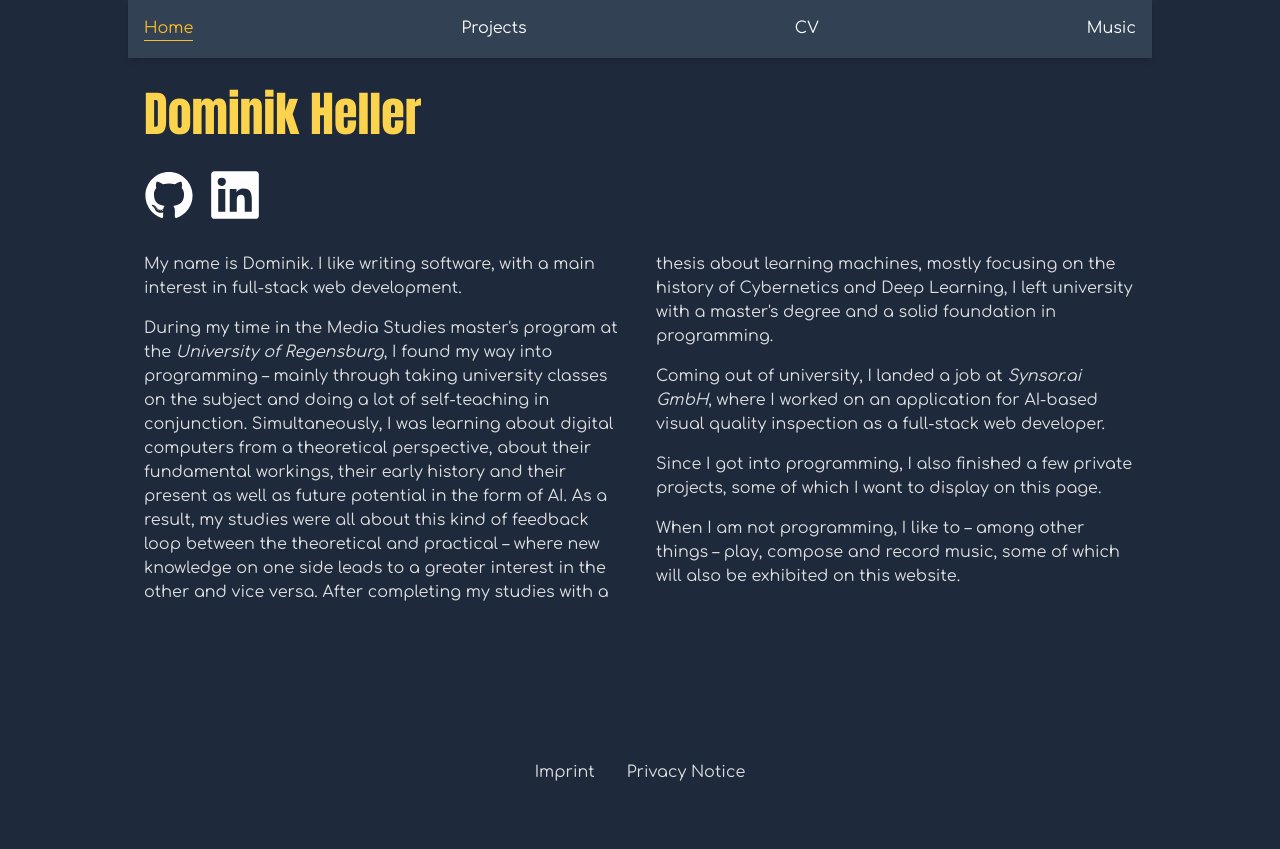
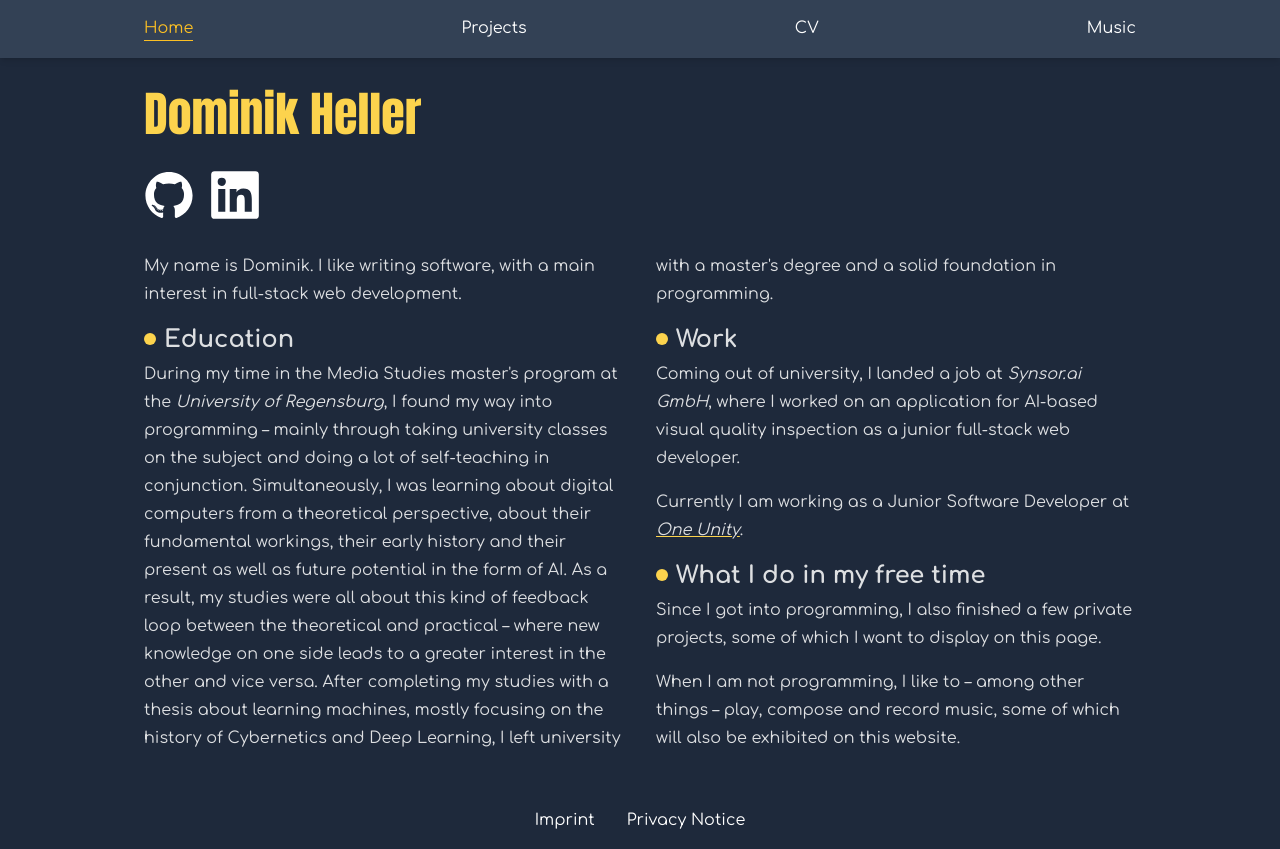
Before and after one commit to kilianmandscharo/portfolio_v2, a Next.js app: page / in a window 1280 px wide. Before the commit the page ends 800 px from the top, so only its background shows below. Built offline with nearby package versions, Linux system fonts and the light colour scheme.

Commit message:
Layout improvements

```diff
--- a/app/_components/About.tsx
+++ b/app/_components/About.tsx
@@ -1,4 +1,5 @@
 import P from "@/app/_components/P";
+import H2WithCircle from "@/app/_components/H2WithCircle";
 
 export default function About() {
   return (
@@ -7,6 +8,7 @@ export default function About() {
         My name is Dominik. I like writing software, with a main interest in
         full-stack web development.
       </P>
+      <H2WithCircle>Education</H2WithCircle>
       <P>
         During my time in the Media Studies master&apos;s program at the
         <span className="italic"> University of Regensburg</span>, I found my
@@ -22,12 +24,24 @@ export default function About() {
         and Deep Learning, I left university with a master&apos;s degree and a
         solid foundation in programming.
       </P>
+      <H2WithCircle>Work</H2WithCircle>
       <P>
-        Coming out of university, I landed a job at
-        <span className="italic"> Synsor.ai GmbH</span>, where I worked on an
-        application for AI-based visual quality inspection as a full-stack web
-        developer.
+        Coming out of university, I landed a job at{" "}
+        <span className="italic">Synsor.ai GmbH</span>, where I worked on an
+        application for AI-based visual quality inspection as a junior
+        full-stack web developer.
       </P>
+      <P>
+        Currently I am working as a Junior Software Developer at{" "}
+        <a
+          className="underline decoration-primary-300"
+          href="https://one-unity.de/"
+        >
+          <span className="italic">One Unity</span>
+        </a>
+        .
+      </P>
+      <H2WithCircle>What I do in my free time</H2WithCircle>
       <P>
         Since I got into programming, I also finished a few private projects,
         some of which I want to display on this page.
--- a/app/_components/Footer.tsx
+++ b/app/_components/Footer.tsx
@@ -1,10 +1,26 @@
-import Link from "next/link";
+"use client";
+
+import { usePathname } from "next/navigation";
+import NavItem from "./NavItem";
+
+const footerItems = [
+  { name: "Imprint", path: "/imprint" },
+  { name: "Privacy Notice", path: "/privacy-notice" },
+];
 
 export default function Footer() {
+  const pathname = usePathname();
+
   return (
     <div className="w-full flex justify-center gap-8 py-4">
-      <Link href="/imprint">Imprint</Link>
-      <Link href="/privacy-notice">Privacy Notice</Link>
+      {footerItems.map((f) => (
+        <NavItem
+          key={f.name}
+          name={f.name}
+          path={f.path}
+          active={pathname === f.path}
+        />
+      ))}
     </div>
   );
 }
--- /dev/null
+++ b/app/_components/FooterItem.tsx
@@ -0,0 +1,22 @@
+import Link from "next/link";
+
+interface Props {
+  name: string;
+  path: string;
+  active: boolean;
+}
+
+export default function FooterItem({ name, path, active }: Props) {
+  return (
+    <Link
+      className={`border-b font-body ${
+        active
+          ? "text-primary-400 border-b-primary-400"
+          : "text-white border-b-transparent"
+      }`}
+      href={path}
+    >
+      {name}
+    </Link>
+  );
+}
--- /dev/null
+++ b/app/_components/H2WithCircle.tsx
@@ -0,0 +1,12 @@
+interface Props {
+  children: string;
+}
+
+export default function H2WithChildren({ children }: Props) {
+  return (
+    <div className="flex items-center gap-2 mb-1">
+      <div className="rounded-full w-3 h-3 bg-primary-300 mb-[3px]" />
+      <h2 className="text-2xl font-bold font-body">{children}</h2>
+    </div>
+  );
+}
--- a/app/_components/Navbar.tsx
+++ b/app/_components/Navbar.tsx
@@ -14,7 +14,8 @@ export default function Navbar() {
   const pathname = usePathname();
 
   return (
-    <nav className="w-full flex justify-between sticky top-0 bg-dark-700 p-4 border-b border-b-slate-700 shadow-md z-50">
+    <nav className="w-full flex justify-center sticky top-0 bg-dark-700 p-4 border-b border-b-slate-700 shadow-md z-50">
+      <div className="flex justify-between max-w-[1024px] w-full px-4">
         {pages.map((p) => (
           <NavItem
             key={p.name}
@@ -23,6 +24,7 @@ export default function Navbar() {
             active={pathname === p.path}
           />
         ))}
+      </div>
     </nav>
   );
 }
--- a/app/_components/P.tsx
+++ b/app/_components/P.tsx
@@ -1,5 +1,5 @@
 import { PropsWithChildren } from "react";
 
 export default function P({ children }: PropsWithChildren<unknown>) {
-  return <p className="mb-4 leading-6">{children}</p>;
+  return <p className="mb-4 leading-7">{children}</p>;
 }
--- a/app/cv/_components/WorkExperience.tsx
+++ b/app/cv/_components/WorkExperience.tsx
@@ -7,9 +7,17 @@ export default function WorkExperience() {
       <H2>Work Experience</H2>
       <div className="flex flex-col gap-6">
         <CVItem
+          period="01/2024 - today"
+          institution="One Unity Consulting GmbH & Co. KG"
+          header="Junior Software Developer"
+          points={[
+            "Application-development in the context of DMS and ECM",
+          ]}
+        />
+        <CVItem
           period="05/2022 - 09/2023"
           institution="Synsor.ai GmbH"
-          header="Junior Software-Developer"
+          header="Junior Software Developer"
           points={[
             "Fullstack-development on a visual AI application for industrial quality inspection",
           ]}
--- a/app/layout.tsx
+++ b/app/layout.tsx
@@ -19,9 +19,9 @@ export default function RootLayout({
       <Head>
         <link rel="icon" href="/favicon.ico" sizes="any" />
       </Head>
-      <body className="font-body text-white/85 flex flex-col justify-between bg-dark-800 text-white mx-auto min-w-[344px] max-w-[1024px] min-h-screen">
+      <body className="font-body text-white/85 flex flex-col justify-between items-center bg-dark-800 text-white mx-auto min-w-[344px] min-h-screen">
         <Navbar />
-        <div className="min-h-[calc(100vh-178px)] mt-8 mb-8 px-4">
+        <div className="min-h-[calc(100vh-180px)] mt-8 mb-8 px-4 max-w-[1024px] w-full">
           <main>{children}</main>
         </div>
         <Footer />
--- a/app/projects/_components/Project.tsx
+++ b/app/projects/_components/Project.tsx
@@ -20,7 +20,7 @@ export default function Project({ name, img, links }: Props) {
   };
 
   return (
-    <div className="bg-dark-700 rounded-md p-4 flex flex-col justify-between items-center gap-4">
+    <div className="bg-dark-700 rounded-md p-8 flex flex-col justify-between items-center gap-4">
       <p className="text-xl">{name}</p>
       <div
         className="relative max-w-[250px] max-h-[250px] min-w-[100px] min-h-[100px]"
--- a/app/projects/page.tsx
+++ b/app/projects/page.tsx
@@ -17,6 +17,30 @@ export default function Projects() {
             {
               name: "GitHub",
               url: "https://github.com/kilianmandscharo/visualize_algorithms",
+            },
+          ]}
+        />
+        <Project
+          name="Musikgym"
+          img="/images/notes.jpg"
+          links={[
+            {
+              name: "Website",
+              url: "https://musikgym.netlify.app/",
+            },
+            {
+              name: "GitHub",
+              url: "https://github.com/kilianmandscharo/music_training",
+            },
+          ]}
+        />
+        <Project
+          name="Runner App"
+          img="/images/runner.jpg"
+          links={[
+            {
+              name: "GitHub",
+              url: "https://github.com/kilianmandscharo/running_app",
             },
           ]}
         />
@@ -59,30 +83,6 @@ export default function Projects() {
           ]}
         />
         <Project
-          name="Musikgym"
-          img="/images/notes.jpg"
-          links={[
-            {
-              name: "Website",
-              url: "https://musikgym.netlify.app/",
-            },
-            {
-              name: "GitHub",
-              url: "https://github.com/kilianmandscharo/music_training",
-            },
-          ]}
-        />
-        <Project
-          name="Runner App"
-          img="/images/runner.jpg"
-          links={[
-            {
-              name: "GitHub",
-              url: "https://github.com/kilianmandscharo/running_app",
-            },
-          ]}
-        />
-        <Project
           name="Snake"
           img="/images/snake.jpg"
           links={[
```
Lines whose indentation alone changed are shown as unchanged.
